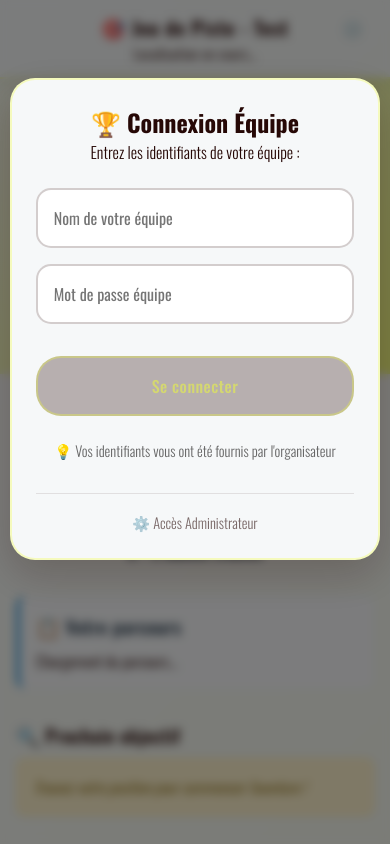
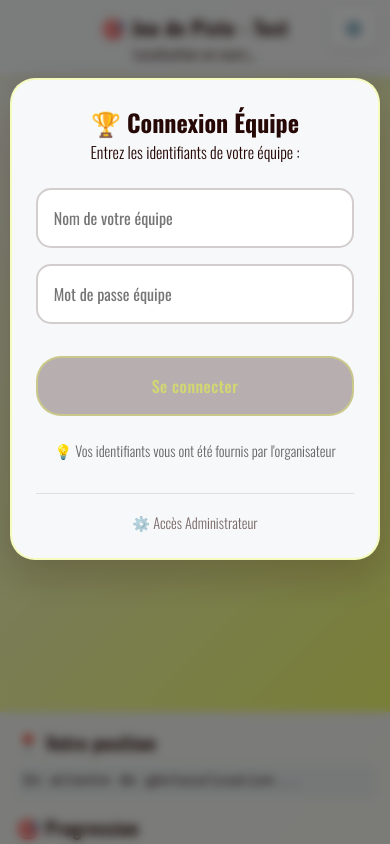
Before and after one commit to emepuert/team-building-jeu-piste, a plain HTML site: page index.html in a window 390 px wide. Shown: the top 844 px of the page. Drawn offline with nearby package versions, Linux system fonts and the light colour scheme.

Commit message:
Mobile: Carte à 75vh sur mobile aussi
- Harmonisation de la hauteur de carte entre desktop et mobile
- Meilleure expérience utilisateur sur tous les écrans

```diff
--- a/style.css
+++ b/style.css
@@ -53,23 +53,23 @@ header h1 {
     right: 0;
     top: 50%;
     transform: translateY(-50%);
-    font-size: 1.2rem;
+    font-size: 1rem;
     text-decoration: none;
-    color: rgba(38, 8, 6, 0.4);
-    transition: all 0.3s ease;
-    padding: 0.8rem;
-    border-radius: 12px;
-    background: transparent;
-    border: none;
-    opacity: 0.7;
+    color: #34495e;
+    transition: all 0.2s ease;
+    padding: 0.6rem 0.8rem;
+    border-radius: 8px;
+    background: rgba(255, 255, 255, 0.9);
+    border: 1px solid rgba(52, 73, 94, 0.1);
+    box-shadow: 0 2px 6px rgba(0, 0, 0, 0.1);
+    opacity: 1;
 }
 
 .admin-link:hover {
-    color: #260806;
-    background: rgba(38, 8, 6, 0.05);
-    opacity: 1;
-    transform: translateY(-50%) rotate(90deg);
-    box-shadow: 0 2px 8px rgba(38, 8, 6, 0.1);
+    color: #2c3e50;
+    background: rgba(255, 255, 255, 1);
+    transform: translateY(-50%) translateY(-1px);
+    box-shadow: 0 4px 12px rgba(0, 0, 0, 0.15);
 }
 
 #status {
@@ -88,12 +88,22 @@ main {
 }
 
 #map {
-    height: 50vh;
-    min-height: 300px;
+    height: 75vh; /* 75% de la hauteur de l'écran */
+    min-height: 400px; /* Hauteur minimum pour petits écrans */
     border-radius: 0;
     box-shadow: none;
     overflow: hidden;
     border: none;
+}
+
+/* Fixer le z-index des contrôles Leaflet */
+.leaflet-control-container {
+    z-index: 500 !important;
+}
+
+.leaflet-control-zoom,
+.leaflet-control-attribution {
+    z-index: 500 !important;
 }
 
 #info-panel {
@@ -567,7 +577,7 @@ button:active {
 @media (max-width: 768px) {
 
     #map {
-        height: 40vh;
+        height: 75vh;
         min-height: 250px;
     }
 
@@ -588,7 +598,7 @@ button:active {
 
 @media (max-width: 480px) {
     #map {
-        height: 35vh;
+        height: 75vh;
         min-height: 200px;
     }
 
```
